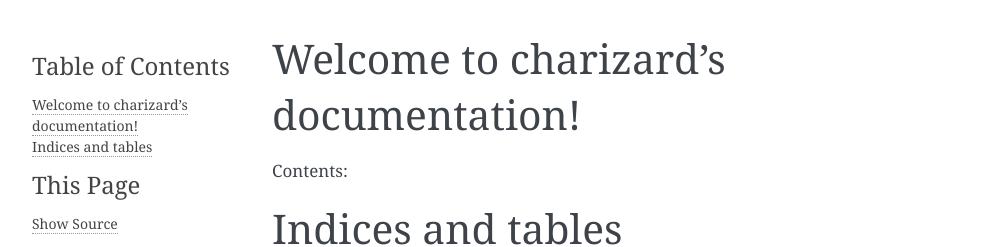
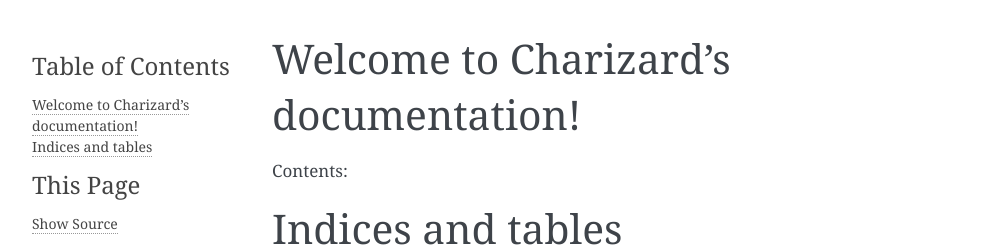
Before and after one commit to LavaHq/Charizard, a Sphinx documentation site: the page built from docs/index.rst, in a window 1280 px wide. Shown: the top 247 px of the page, without its empty margins (148-1140 px from the left). Built offline with Sphinx 7.4.7, drawn with Linux system fonts in a browser that asks for light colours.

Commit message:
Add docs properly

```diff
--- a/docs/conf.py
+++ b/docs/conf.py
@@ -1,7 +1,7 @@
 # -*- coding: utf-8 -*-
 #
-# charizard documentation build configuration file, created by
-# sphinx-quickstart on Sat Oct  3 11:51:33 2015.
+# Charizard documentation build configuration file, created by
+# sphinx-quickstart on Sat Oct  3 11:59:44 2015.
 #
 # This file is execfile()d with the current directory set to its
 # containing dir.
@@ -51,7 +51,7 @@
 master_doc = 'index'
 
 # General information about the project.
-project = u'charizard'
+project = u'Charizard'
 copyright = u'2015, Daniel Habib Andrew Demoleas'
 author = u'Daniel Habib Andrew Demoleas'
 
@@ -205,7 +205,7 @@
 #html_search_scorer = 'scorer.js'
 
 # Output file base name for HTML help builder.
-htmlhelp_basename = 'charizarddoc'
+htmlhelp_basename = 'Charizarddoc'
 
 # -- Options for LaTeX output ---------------------------------------------
 
@@ -227,7 +227,7 @@
 # (source start file, target name, title,
 #  author, documentclass [howto, manual, or own class]).
 latex_documents = [
-  (master_doc, 'charizard.tex', u'charizard Documentation',
+  (master_doc, 'Charizard.tex', u'Charizard Documentation',
    u'Daniel Habib Andrew Demoleas', 'manual'),
 ]
 
@@ -257,7 +257,7 @@
 # One entry per manual page. List of tuples
 # (source start file, name, description, authors, manual section).
 man_pages = [
-    (master_doc, 'charizard', u'charizard Documentation',
+    (master_doc, 'charizard', u'Charizard Documentation',
      [author], 1)
 ]
 
@@ -271,8 +271,8 @@
 # (source start file, target name, title, author,
 #  dir menu entry, description, category)
 texinfo_documents = [
-  (master_doc, 'charizard', u'charizard Documentation',
-   author, 'charizard', 'One line description of project.',
+  (master_doc, 'Charizard', u'Charizard Documentation',
+   author, 'Charizard', 'One line description of project.',
    'Miscellaneous'),
 ]
 
--- a/docs/index.rst
+++ b/docs/index.rst
@@ -1,9 +1,9 @@
-.. charizard documentation master file, created by
-   sphinx-quickstart on Sat Oct  3 11:51:33 2015.
+.. Charizard documentation master file, created by
+   sphinx-quickstart on Sat Oct  3 11:59:44 2015.
    You can adapt this file completely to your liking, but it should at least
    contain the root `toctree` directive.
 
-Welcome to charizard's documentation!
+Welcome to Charizard's documentation!
 =====================================
 
 Contents:
```
Also changed, not shown: 3 other files.
